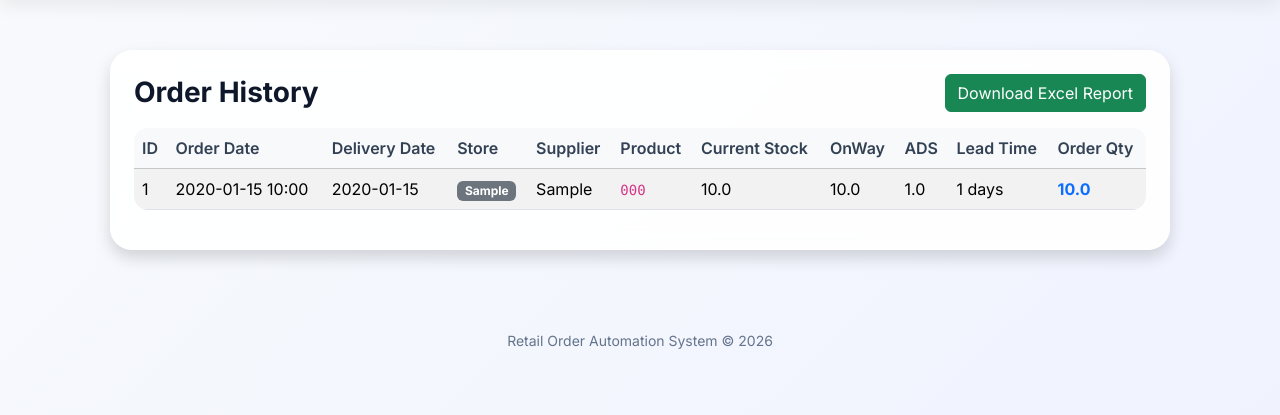
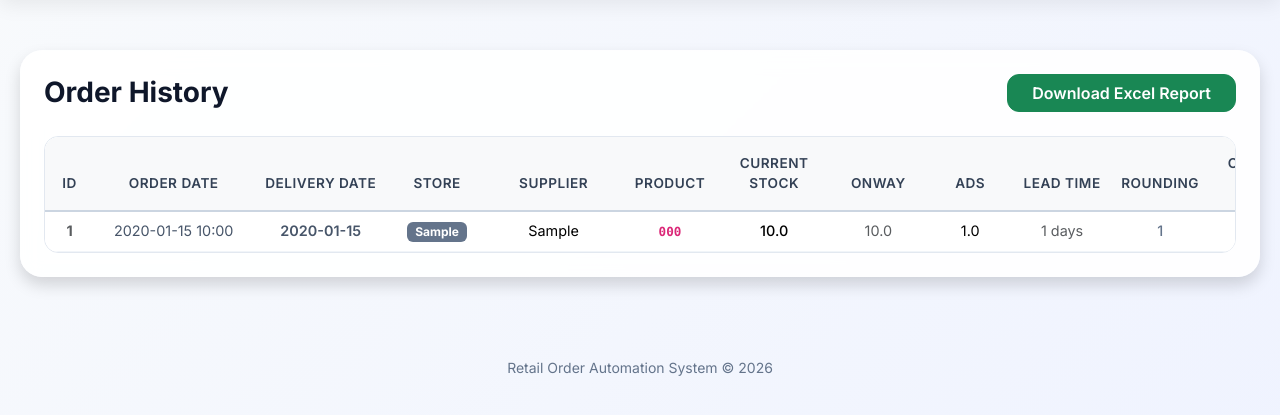
Before and after one commit to cheesydorito/retail-order-system-bachelor, a FastAPI app: page /ui/history in a window 1280 px wide. Shown: the part 75-490 px from the top of the page. Run offline with FastAPI, Linux system fonts and the light colour scheme; tables that the repository leaves empty hold one stand-in row (values such as "Sample post").

Commit message:
add order rounding logic by pack size and fix UI table layout

```diff
--- a/backend/database/crud.py
+++ b/backend/database/crud.py
@@ -28,6 +28,7 @@ def save_order_results(db: Session, df):
             min_qty=float(row["min_qty"]),
             avg_daily_sales=float(row["avg_daily_sales"]),
             lead_time=int(row["lead_time"]),
+            rounding=int(row["rounding"]),
             order_qty=float(row["order_qty"]),
             order_creation_date=row["order_creation_date"],
             delivery_date=row["delivery_date"]
--- a/backend/database/models.py
+++ b/backend/database/models.py
@@ -15,6 +15,7 @@ class OrderResult(Base):
     min_qty = Column(Float, default=0.0)
     avg_daily_sales = Column(Float, default=0.0)
     lead_time = Column(Integer)
+    rounding = Column(Integer, default=1)
     order_qty = Column(Float)
 
     order_creation_date = Column(DateTime, default=datetime.now)
--- a/backend/main.py
+++ b/backend/main.py
@@ -176,6 +176,7 @@ def export_history(db: Session = Depends(get_db)):
         "Min Presentation Qty": o.min_qty,
         "ADS (Avg Sales)": round(o.avg_daily_sales, 2) if o.avg_daily_sales else 0,
         "Lead Time (Days)": o.lead_time,
+        "Rounding (Pack)": o.rounding,
         "Order Qty": o.order_qty
     } for o in orders])
 
--- a/backend/services/validator.py
+++ b/backend/services/validator.py
@@ -4,7 +4,7 @@ FILE_SCHEMAS = {
     "current_stock": ["date", "store", "supplier", "product_code", "current_qty"],
     "sales": ["date", "store", "supplier", "product_code", "sold_qty"],
     "onway_stock": ["date", "store", "supplier", "product_code", "onway_qty"],
-    "MinQ": ["store", "product_code", "supplier", "min_qty"],
+    "MinQ": ["store", "product_code", "supplier", "min_qty", "rounding"],  # დავამატე rounding
     "Calendar": ["store", "supplier", "order_day", "delivery_day"]
 }
 
@@ -12,7 +12,7 @@ NUMERIC_COLUMNS = {
     "current_stock": ["current_qty"],
     "sales": ["sold_qty"],
     "onway_stock": ["onway_qty"],
-    "MinQ": ["min_qty"],
+    "MinQ": ["min_qty", "rounding"],  #დავამატე rounding
     "Calendar": ["order_day", "delivery_day"]
 }
 
@@ -32,6 +32,10 @@ def validate_file(df: pd.DataFrame, file_key: str):
     for col in NUMERIC_COLUMNS.get(file_key, []):
         if (df[col] < 0).any():
             raise ValueError(f"ფაილში '{file_key}' სვეტში '{col}' დაფიქსირდა უარყოფითი მნიშვნელობები")
+
+        # სპეციალური შემოწმება rounding-ისთვის: ჯერადი არ შეიძლება იყოს 0
+        if file_key == "MinQ" and col == "rounding" and (df[col] <= 0).any():
+            raise ValueError("ფაილში 'MinQ' სვეტი 'rounding' (ჯერადი) უნდა იყოს 0-ზე მეტი მთელი ციფრი!")
 
 def validate_cross_data_consistency(dataframes: dict):
     master_df = dataframes["MinQ"]
--- a/backend/templates/base.html
+++ b/backend/templates/base.html
@@ -5,10 +5,8 @@
     <meta name="viewport" content="width=device-width, initial-scale=1.0">
     <title>{% block title %}Retail Order System{% endblock %}</title>
 
-    <!-- Bootstrap -->
     <link href="https://cdn.jsdelivr.net/npm/bootstrap@5.3.2/dist/css/bootstrap.min.css" rel="stylesheet">
 
-    <!-- Google Font -->
     <link href="https://fonts.googleapis.com/css2?family=Inter:wght@400;500;600;700&display=swap" rel="stylesheet">
 
     <style>
@@ -48,9 +46,9 @@
             background: rgba(255,255,255,0.08);
         }
 
-        /* PAGE CONTAINER */
+        /* PAGE CONTAINER (გაზრდილია 1400px-მდე ცხრილების სიმეტრიისთვის) */
         .main-container {
-            max-width: 1100px;
+            max-width: 1400px;
             margin: 50px auto;
             padding: 0 20px;
         }
--- a/backend/templates/history.html
+++ b/backend/templates/history.html
@@ -3,44 +3,55 @@
 
 {% block content %}
 <div class="card shadow p-4">
-  <div class="d-flex justify-content-between align-items-center mb-3">
+  <div class="d-flex justify-content-between align-items-center mb-4">
     <h3 class="m-0">Order History</h3>
-    <a href="/export-history/" class="btn btn-success">
+    <a href="/export-history/" class="btn btn-success px-4" style="border-radius: 12px; font-weight: 600;">
       Download Excel Report
     </a>
   </div>
 
-  <div class="table-responsive">
-    <table class="table table-striped table-hover align-middle">
-      <thead class="table-light">
-        <tr>
-          <th>ID</th>
-          <th>Order Date</th>
-          <th>Delivery Date</th>
-          <th>Store</th>
-          <th>Supplier</th>
-          <th>Product</th>
-          <th>Current Stock</th>
-          <th>OnWay</th>
-          <th>ADS</th>
-          <th>Lead Time</th>
-          <th>Order Qty</th>
+  <div class="table-responsive" style="border-radius: 14px; overflow: hidden; border: 1px solid #e2e8f0;">
+    <table class="table table-hover align-middle mb-0" style="table-layout: fixed; width: 100%; min-width: 1250px; background-color: #ffffff;">
+
+      <colgroup>
+        <col style="width: 4%;">   <col style="width: 13%;">  <col style="width: 11%;">  <col style="width: 8%;">   <col style="width: 11%;">  <col style="width: 8%;">   <col style="width: 9%;">   <col style="width: 8%;">   <col style="width: 7%;">   <col style="width: 8%;">   <col style="width: 8%;">   <col style="width: 7%;">   </colgroup>
+
+      <thead class="table-light text-center text-secondary" style="font-size: 0.85rem; text-transform: uppercase; letter-spacing: 0.5px;">
+        <tr style="border-bottom: 2px solid #cbd5e1;">
+          <th class="py-3">ID</th>
+          <th class="py-3">Order Date</th>
+          <th class="py-3">Delivery Date</th>
+          <th class="py-3">Store</th>
+          <th class="py-3">Supplier</th>
+          <th class="py-3">Product</th>
+          <th class="py-3">Current Stock</th>
+          <th class="py-3">OnWay</th>
+          <th class="py-3">ADS</th>
+          <th class="py-3">Lead Time</th>
+          <th class="py-3">Rounding</th>
+          <th class="py-3">Order Qty</th>
         </tr>
       </thead>
-      <tbody>
+
+      <tbody class="text-center text-dark" style="font-size: 0.9rem;">
         {% for order in orders %}
-        <tr>
-          <td>{{ order.id }}</td>
-          <td>{{ order.order_creation_date.strftime('%Y-%m-%d %H:%M') if order.order_creation_date else '-' }}</td>
-          <td>{{ order.delivery_date.strftime('%Y-%m-%d') if order.delivery_date else '-' }}</td>
-          <td><span class="badge bg-secondary">{{ order.store }}</span></td>
-          <td>{{ order.supplier }}</td>
-          <td><code>{{ order.product_code }}</code></td>
-          <td>{{ order.current_qty | round(1) }}</td>
-          <td>{{ order.onway_qty | round(1) }}</td>
+        <tr style="border-bottom: 1px solid #f1f5f9;">
+          <td class="text-muted fw-bold">{{ order.id }}</td>
+          <td class="text-nowrap" style="color: #475569;">{{ order.order_creation_date.strftime('%Y-%m-%d %H:%M') if order.order_creation_date else '-' }}</td>
+          <td class="text-nowrap fw-semibold" style="color: #475569;">{{ order.delivery_date.strftime('%Y-%m-%d') if order.delivery_date else '-' }}</td>
+          <td>
+            <span class="badge bg-secondary px-2 py-1.5" style="font-size: 0.75rem; background-color: #64748b !important;">{{ order.store }}</span>
+          </td>
+          <td class="text-truncate" title="{{ order.supplier }}">{{ order.supplier }}</td>
+          <td><code class="fw-bold" style="color: #db2777;">{{ order.product_code }}</code></td>
+          <td class="fw-medium">{{ order.current_qty | round(1) }}</td>
+          <td class="text-muted">{{ order.onway_qty | round(1) }}</td>
           <td>{{ order.avg_daily_sales | round(2) if order.avg_daily_sales else 0 }}</td>
-          <td>{{ order.lead_time }} days</td>
-          <td class="fw-bold text-primary">{{ order.order_qty | round(1) }}</td>
+          <td class="text-nowrap text-muted">{{ order.lead_time }} days</td>
+          <td class="fw-medium" style="color: #64748b;">{{ order.rounding }}</td>
+          <td>
+            <span class="fw-bold text-primary" style="font-size: 0.95rem; color: #2563eb !important;">{{ order.order_qty | round(1) }}</span>
+          </td>
         </tr>
         {% endfor %}
       </tbody>
```
Also changed, not shown: backend/services/calculator.py (+30 -16 lines).
